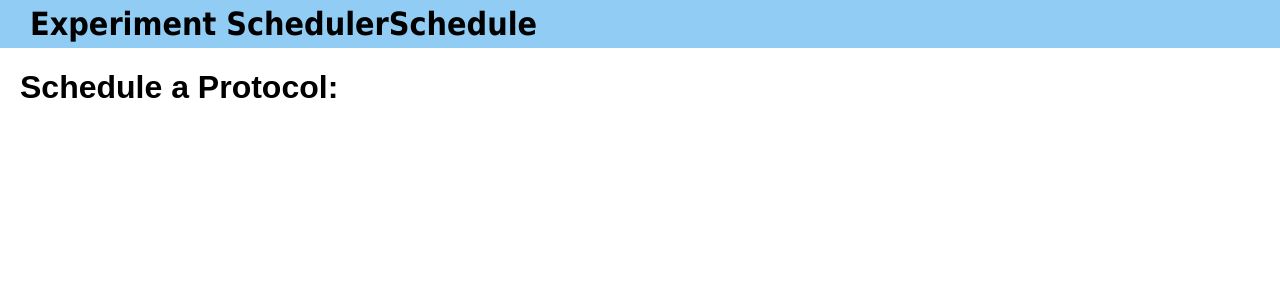
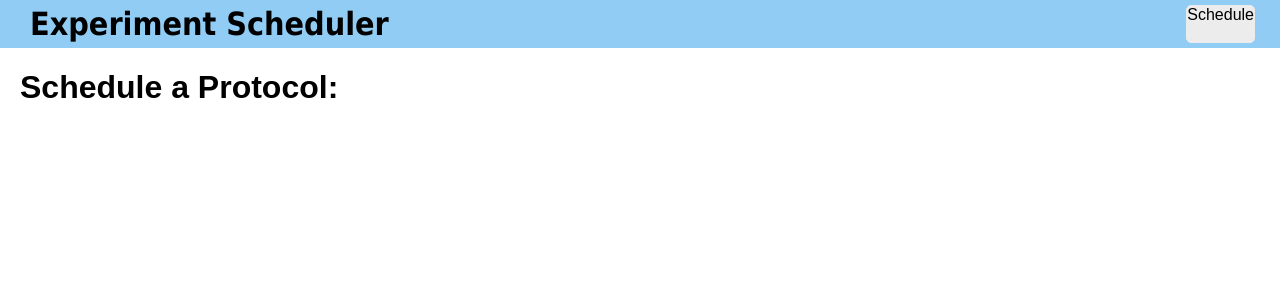
Before and after one commit to jmattick/experiment_planner, a Django app: page /protocols/scheduler/ in a window 1280 px wide. Shown: the top 300 px of the page. Run offline with Django 3.2, Linux system fonts and the light colour scheme.

Commit message:
add schedule button

```diff
--- a/protocols/static/protocols/style.css
+++ b/protocols/static/protocols/style.css
@@ -154,6 +154,13 @@ aside a {
     margin: 0px;
 }
 
+.generic-btn {
+    background-color: var(--aside-bg-color);
+    border: 1px solid var(--aside-bg-color);
+    border-radius: 5px;
+    margin: 5px;
+}
+
 .month-btn {
     background-color: var(--aside-bg-color);
     border: 1px solid var(--aside-bg-color);
--- a/protocols/templates/protocols/header.html
+++ b/protocols/templates/protocols/header.html
@@ -4,7 +4,9 @@
 <div class = "container">
     <div class = "nav" id = "navbar">
         <header>
-            <h1><a href="{% url 'protocols:index'%}">Experiment Scheduler</a><span style="float:right;" id="scheduler"><a href="{% url 'protocols:scheduler' %}">Schedule</a></span></h1>
+            <h1><a href="{% url 'protocols:index'%}">Experiment Scheduler</a></h1>
+            <a class = "generic-btn" href="{% url 'protocols:scheduler' %}">Schedule</a>
+
 
         </header>
 
```
